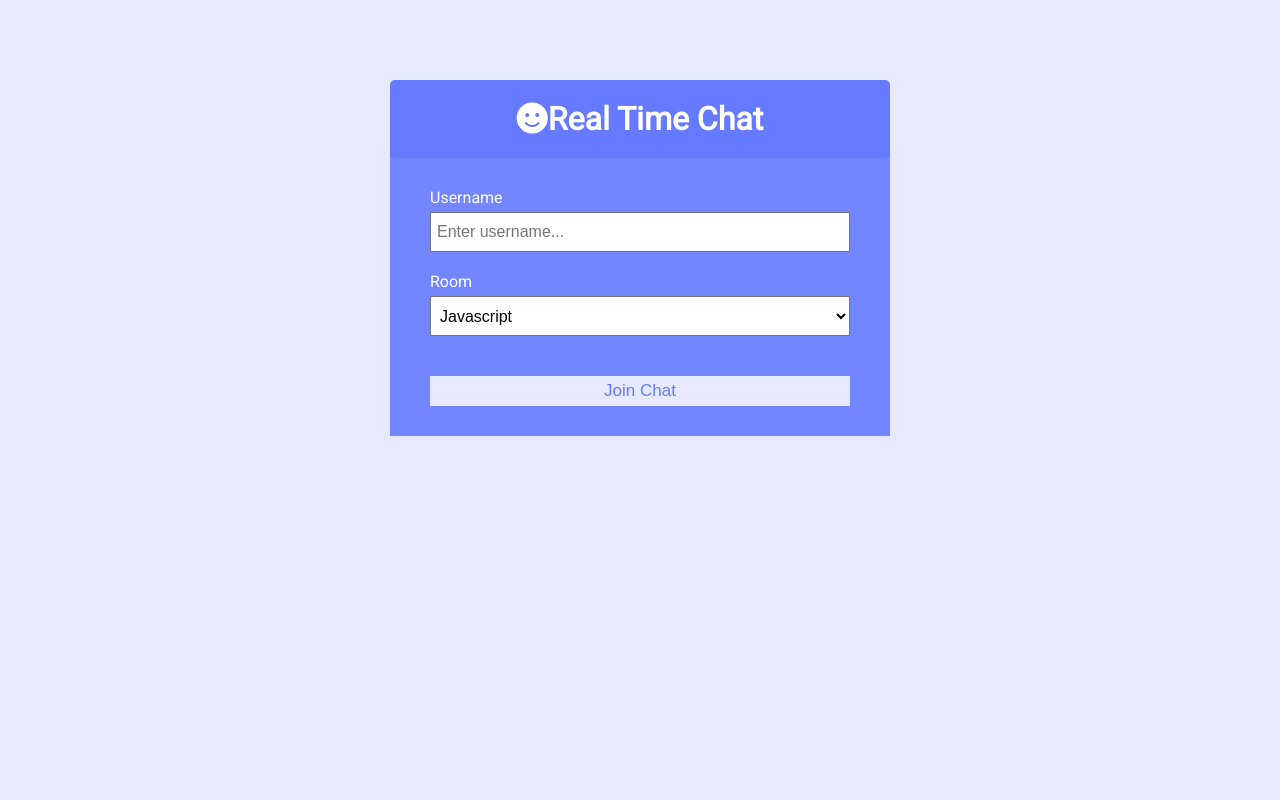
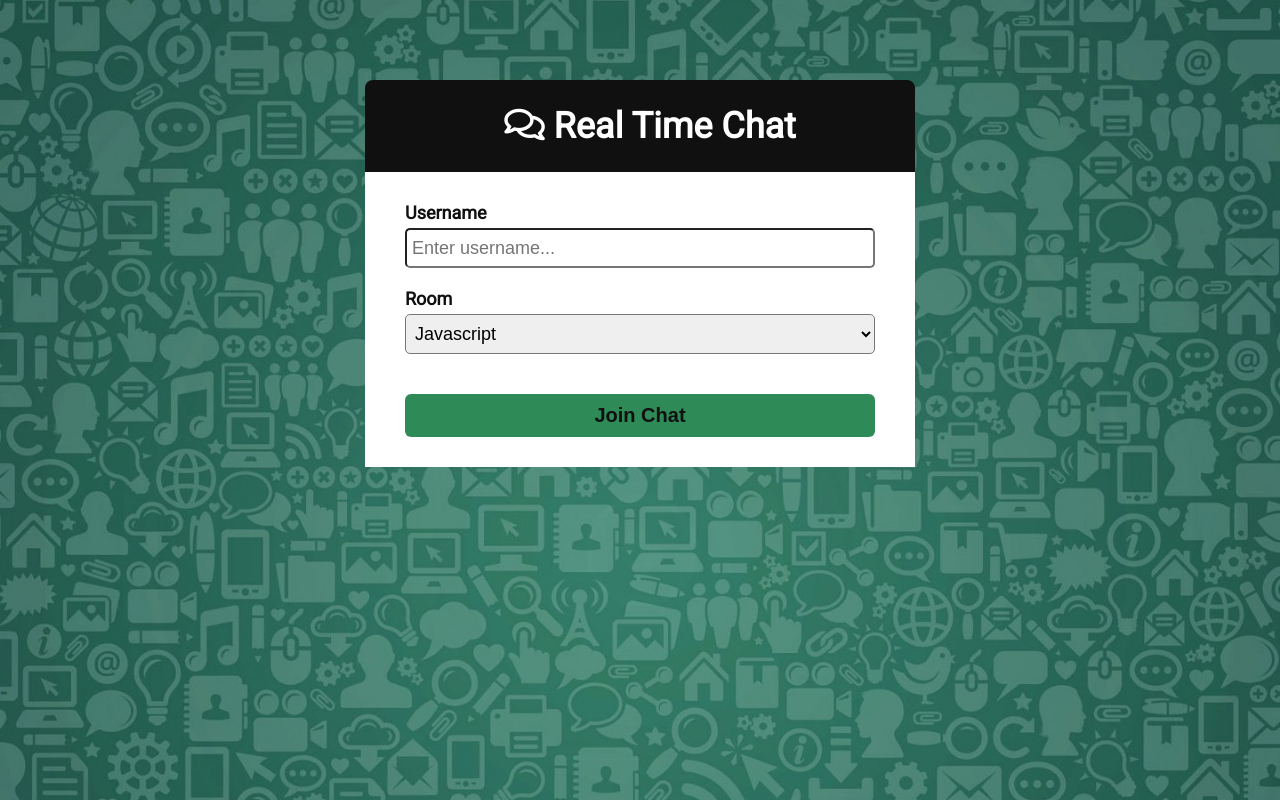
Before and after one commit to vanisingh-24/Real-Time-Chat-App, a website: page public/index.html in a window 1280 px wide. Drawn offline with Linux system fonts and the light colour scheme.

Commit message:
CSS file updated

```diff
--- a/public/css/style.css
+++ b/public/css/style.css
@@ -1,11 +1,13 @@
 @import url('https://fonts.googleapis.com/css?family=Roboto&display=swap');
 
 :root {
-	--dark-color-a: #667aff;
-	--dark-color-b: #7386ff;
-	--light-color: #e6e9ff;
+
+	--dark-color-a: #101010;
+	--dark-color-b: #FFF;
+	--light-color: #2E8B57;
 	--success-color: #5cb85c;
 	--error-color: #d9534f;
+
 }
 
 * {
@@ -16,8 +18,10 @@
 
 body {
 	font-family: 'Roboto', sans-serif;
-	font-size: 16px;
-	background: var(--light-color);
+	font-size: 18px;
+	background-image: url('/img/back.jpg');
+	background-size: cover;
+	background-repeat: no-repeat;
 	margin: 20px;
 }
 
@@ -50,9 +54,9 @@ a {
 .chat-header {
 	background: var(--dark-color-a);
 	color: #fff;
-	border-top-left-radius: 5px;
-	border-top-right-radius: 5px;
-	padding: 15px;
+	border-top-left-radius: 8px;
+	border-top-right-radius: 8px;
+	padding: 25px;
 	display: flex;
 	align-items: center;
 	justify-content: space-between;
@@ -65,7 +69,7 @@ a {
 
 .chat-sidebar {
 	background: var(--dark-color-b);
-	color: #fff;
+	color: var(--dark-color-a);
 	padding: 20px 20px 60px;
 	overflow-y: scroll;
 }
@@ -83,6 +87,8 @@ a {
 
 .chat-sidebar ul li {
 	padding: 10px 0;
+	background: rgba(0, 0, 0, 0.1);
+	font-size: 20px;
 }
 
 .chat-messages {
@@ -103,12 +109,12 @@ a {
 	font-size: 15px;
 	font-weight: bold;
 	color: var(--dark-color-b);
-	opacity: 0.7;
+	opacity: 0.9;
 	margin-bottom: 7px;
 }
 
 .chat-messages .message .meta span {
-	color: #777;
+	color: black;
 }
 
 .chat-form-container {
@@ -128,18 +134,22 @@ a {
 }
 
 /* Join Page */
+h1{
+	margin-left: 20px;
+}
+
 .join-container {
-	max-width: 500px;
+	max-width: 550px;
 	margin: 80px auto;
 	color: #fff;
 }
 
 .join-header {
 	text-align: center;
-	padding: 20px;
+	padding: 25px;
 	background: var(--dark-color-a);
-	border-top-left-radius: 5px;
-	border-top-right-radius: 5px;
+	border-top-left-radius: 8px;
+	border-top-right-radius: 8px;
 }
 
 .join-main {
@@ -147,8 +157,8 @@ a {
 	background: var(--dark-color-b);
 }
 
-.join-main p {
-	margin-bottom: 20px;
+.join-main p{
+	margin-top: 20px;
 }
 
 .join-main .form-control {
@@ -158,25 +168,34 @@ a {
 .join-main label {
 	display: block;
 	margin-bottom: 5px;
+	color: var(--dark-color-a);
+	font-size: 18px;
+	font-weight: bold;
 }
 
 .join-main input[type='text'] {
-	font-size: 16px;
+	font-size: 18px;
 	padding: 5px;
 	height: 40px;
 	width: 100%;
+	border-radius: 5px;
 }
 
 .join-main select {
-	font-size: 16px;
+	font-size: 18px;
 	padding: 5px;
 	height: 40px;
 	width: 100%;
+	border-radius: 5px;
 }
 
 .join-main .btn {
 	margin-top: 20px;
+	padding: 10px;
 	width: 100%;
+	font-size: 20px;
+	font-weight: 600;
+	border-radius: 6px;
 }
 
 @media (max-width: 700px) {
--- a/public/index.html
+++ b/public/index.html
@@ -10,7 +10,7 @@
 <body>
     <div class="join-container">
         <header class="join-header">
-            <h1><i class="fas fa-smile"></i>Real Time Chat</h1>
+            <h1><i class="far fa-comments"></i>  Real Time Chat</h1>
         </header>
         <main class="join-main">
             <form action="chat.html">
```
Also changed, not shown: public/chat.html (+3 -3 lines), public/img/back.jpg (added), server.js (line endings or trailing spaces).
